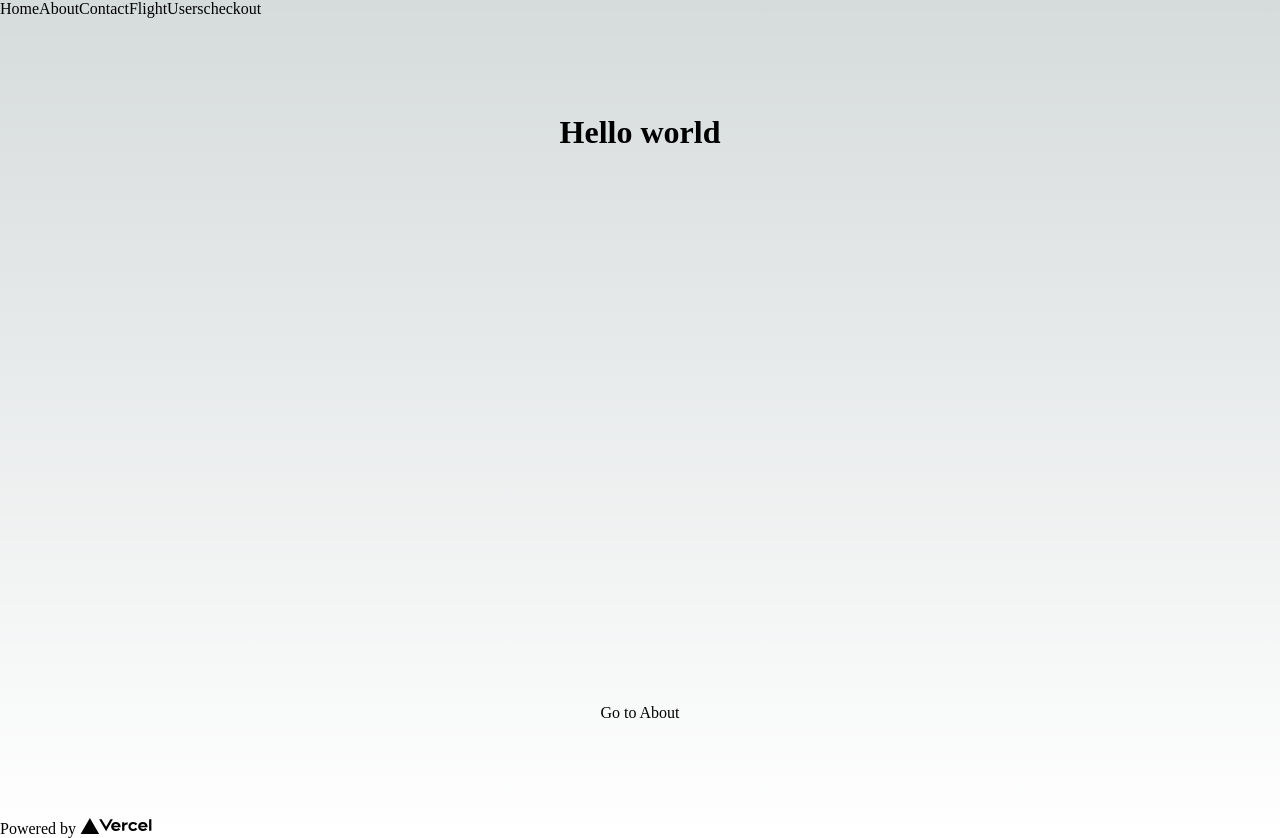
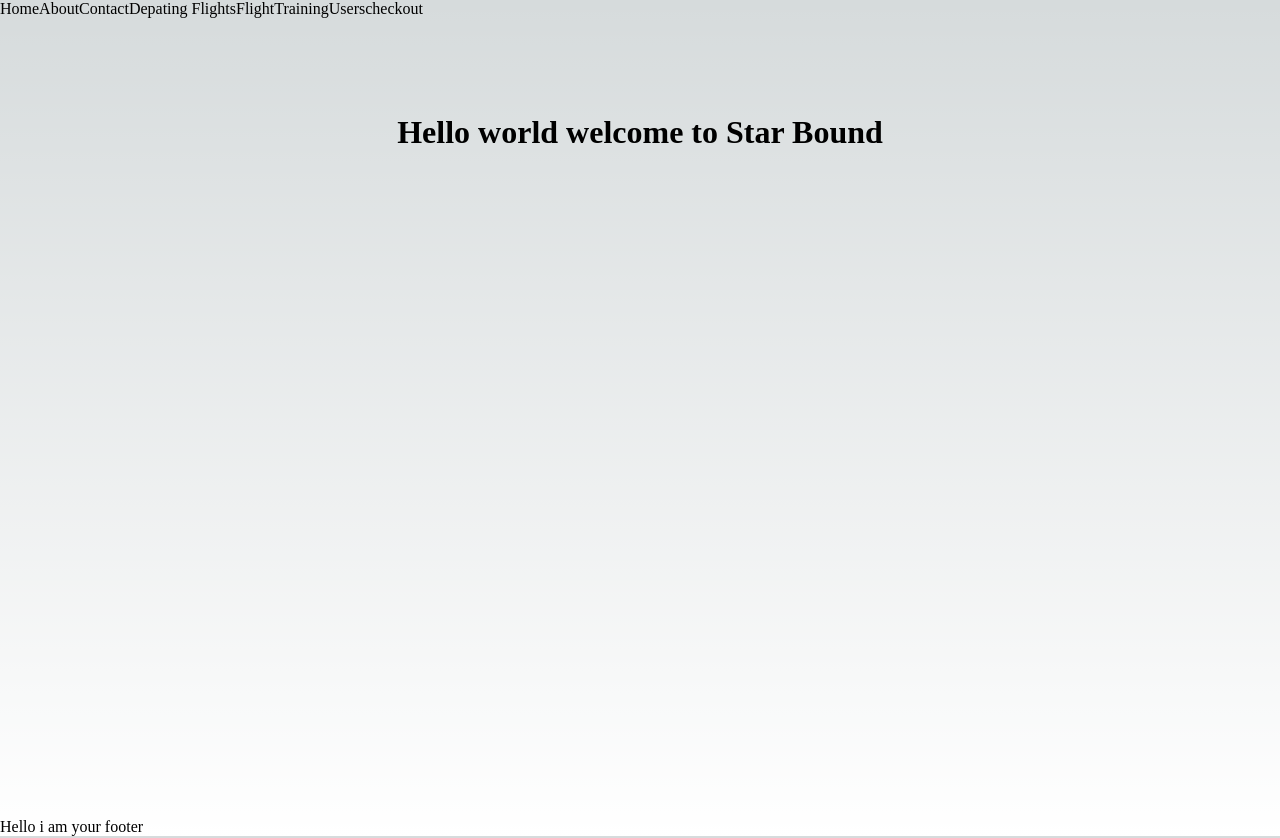
Before and after one commit to syedraza011/starbound, a Next.js app: page / in a window 1280 px wide. Built offline with nearby package versions, Linux system fonts and the light colour scheme.

Commit message:
updates on nav bar and links

```diff
--- a/components/NavigationBar.js
+++ b/components/NavigationBar.js
@@ -1,15 +1,17 @@
 import React from "react";
 import Link from "next/link";
-
 
 export default function NavigationBar() {
   return (
     <>
       <div className="nav-class">
         <Link href="/">Home</Link>
+
         <Link href="/about">About</Link>
         <Link href="/contact">Contact</Link>
+        <Link href="/flights">Depating Flights</Link>
         <Link href="/flights">Flight</Link>
+        <Link href="/training">Training</Link>
         <Link href="/users">Users</Link>
         <Link href="/checkout">checkout</Link>
       </div>
--- a/package.json
+++ b/package.json
@@ -17,6 +17,8 @@
     "supabase": "^1.42.7"
   },
   "devDependencies": {
+    "autoprefixer": "^10.4.14",
+    "postcss": "^8.4.21",
     "tailwindcss": "^3.2.7"
   }
 }
--- a/src/pages/_app.js
+++ b/src/pages/_app.js
@@ -9,7 +9,7 @@ function MyApp({ Component, pageProps }) {
   return (
     <>
       <Head>
-        <title>Exemplo de Navigation Bar responsivo</title>
+        <title>StarBound</title>
         <meta name="description" content="Generated by create next app" />
         <link rel="icon" href="/favicon.ico" />
       </Head>
@@ -18,16 +18,7 @@ function MyApp({ Component, pageProps }) {
       <Component {...pageProps} />
 
       <footer className={styles.footer}>
-        <a
-          href="https://vercel.com?utm_source=create-next-app&utm_medium=default-template&utm_campaign=create-next-app"
-          target="_blank"
-          rel="noopener noreferrer"
-        >
-          Powered by{" "}
-          <span className={styles.logo}>
-            <Image src="/vercel.svg" alt="Vercel Logo" width={72} height={16} />
-          </span>
-        </a>
+        <div>Hello i am your footer</div>
       </footer>
     </>
   );
--- a/src/pages/index.js
+++ b/src/pages/index.js
@@ -16,9 +16,9 @@ export default function Home() {
       </Head>
 
       <main className={styles.main}>
-        <h1>Hello world</h1>
-        <Link href={"/about"}>Go to About</Link>
+        <h1>Hello world welcome to Star Bound</h1>
       </main>
+
     </>
   );
 }
```
Also changed, not shown: src/pages/flights.js (added, +12 -0 lines), src/pages/users.js (added, +12 -0 lines), components/tailwind.css (renamed from components/nav.css), src/pages/navbar.js (deleted), 1 other file (tests, documents, lock files or other folders).
